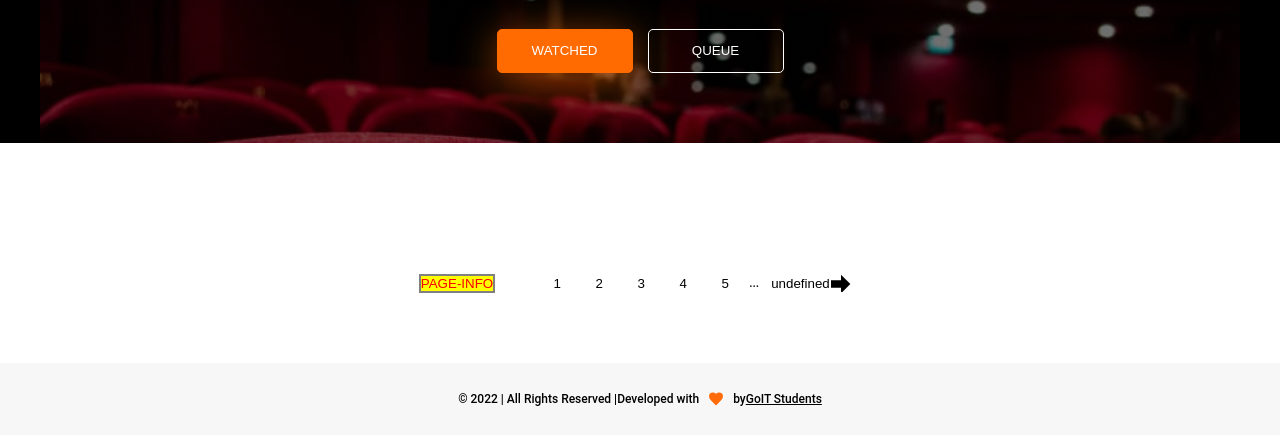
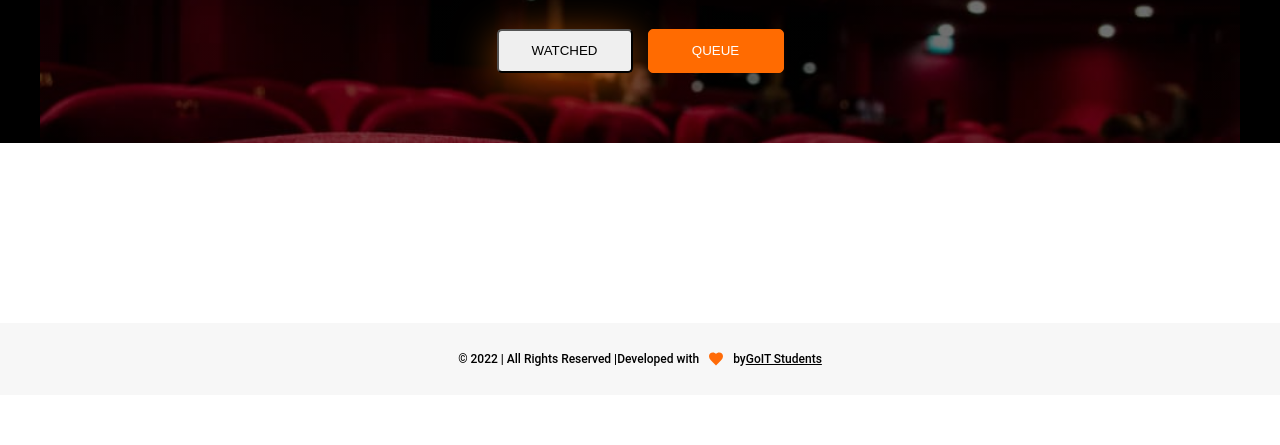
Before and after one commit to MaksymilianBilski/filmoteka_grupa-4, a website built with Parcel: page src/library.html in a window 1280 px wide. Both pictures are taken after a click on the button "QUEUE". Shown: the part 87-532 px from the top of the page. Built offline with nearby package versions, Linux system fonts and the light colour scheme; no server answers; what spin.js would draw is missing.

Commit message:
imporvements:
event listeners conditions(null bugfix), add buttons styling, testing the disabled button

```diff
--- a/src/js/pagination.js
+++ b/src/js/pagination.js
@@ -510,4 +510,5 @@ export {
   startState,
   stylesAndListeners,
   pagination,
+  paginationBox,
 };
--- a/src/js/queue-watched-storage.js
+++ b/src/js/queue-watched-storage.js
@@ -6,7 +6,9 @@ import {
   addToWatched,
   addToQueue,
 } from './add-to-queue-watched';
+import { pagination, paginationBox } from './pagination';
 
+const libraryButtons = document.querySelectorAll('.btn');
 const queueBtn = document.getElementById('btn-queue');
 const watchedBtn = document.getElementById('btn-watched');
 let savedQueued = localStorage.getItem('queued');
@@ -15,20 +17,42 @@ let savedWatched = localStorage.getItem('watched');
 let parsedWatched = JSON.parse(savedWatched);
 const getMovie = document.getElementById('movie-list');
 
-console.log(queueBtn);
 //Queue
+if (queueBtn !== null) {
   queueBtn.addEventListener('click', () => {
+    paginationBox.innerHTML = '';
     addMoviesFromLocalstorage(parsedQueued);
     console.log('hurra');
     console.log(parsedQueued);
   });
+}
 
 //Watched
+if (watchedBtn !== null) {
   watchedBtn.addEventListener('click', () => {
     addMoviesFromLocalstorage(parsedWatched);
     console.log('hurra');
     console.log(parsedWatched);
   });
+}
+
+//buttons styling
+if (libraryButtons[1] !== undefined && libraryButtons[0] !== undefined) {
+  libraryButtons[1].addEventListener('click', () => {
+    libraryButtons[1].classList.toggle('active');
+    libraryButtons[1].classList.toggle('btn-white');
+    libraryButtons[1].classList.toggle('btn-orange');
+    libraryButtons[0].classList.remove('btn-orange');
+  });
+
+  console.log(libraryButtons[0]);
+  libraryButtons[0].addEventListener('click', () => {
+    libraryButtons[0].classList.toggle('active');
+    libraryButtons[0].classList.toggle('btn-white');
+    libraryButtons[0].classList.toggle('btn-orange');
+    libraryButtons[1].classList.remove('btn-orange');
+  });
+}
 
 function addMoviesFromLocalstorage(movies) {
   getMovie.innerHTML = '';
--- a/src/partials/library.html
+++ b/src/partials/library.html
@@ -23,12 +23,9 @@
       <!-- LIBRARY BUTTONS -->
       <ul class="library-buttons">
         <li class="library-buttons__item">
-          <button
-            class="btn btn-watched btn-orange btn-active"
-            id="btn-watched"
-          >
-            watched
-          </button>
+          <!-- test button -->
+          <!-- <button style="width: 30px; height: 20px" class="btn btn-watched btn--orange"  ></button> -->
+          <button class="btn btn-watched btn-orange btn-active " id="btn-watched">watched</button>
         </li>
         <li class="library-buttons__item">
           <button class="btn btn-queue btn-white" id="btn-queue">queue</button>
```
Lines whose indentation alone changed are shown as unchanged.
